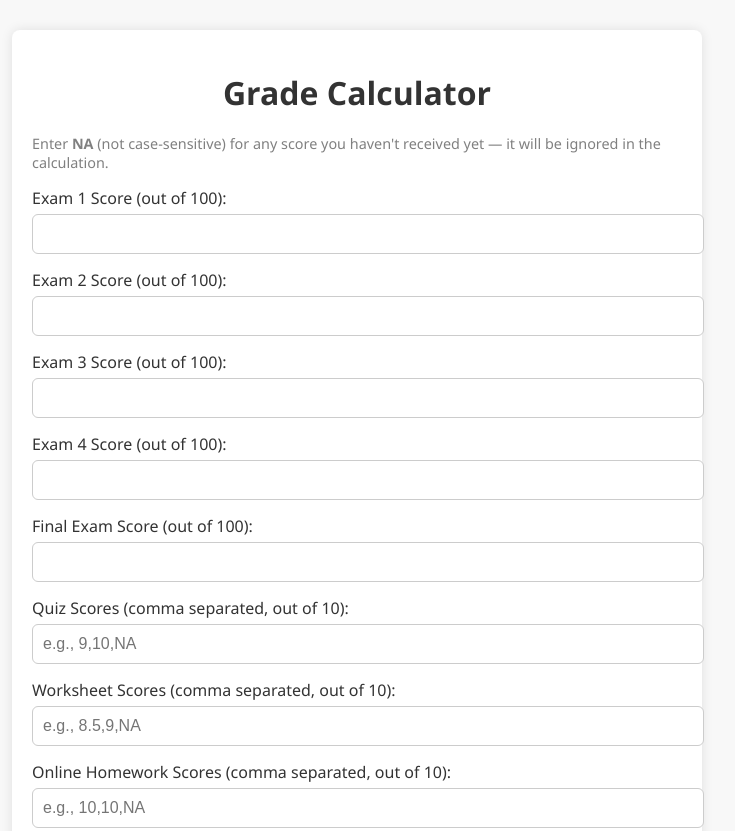
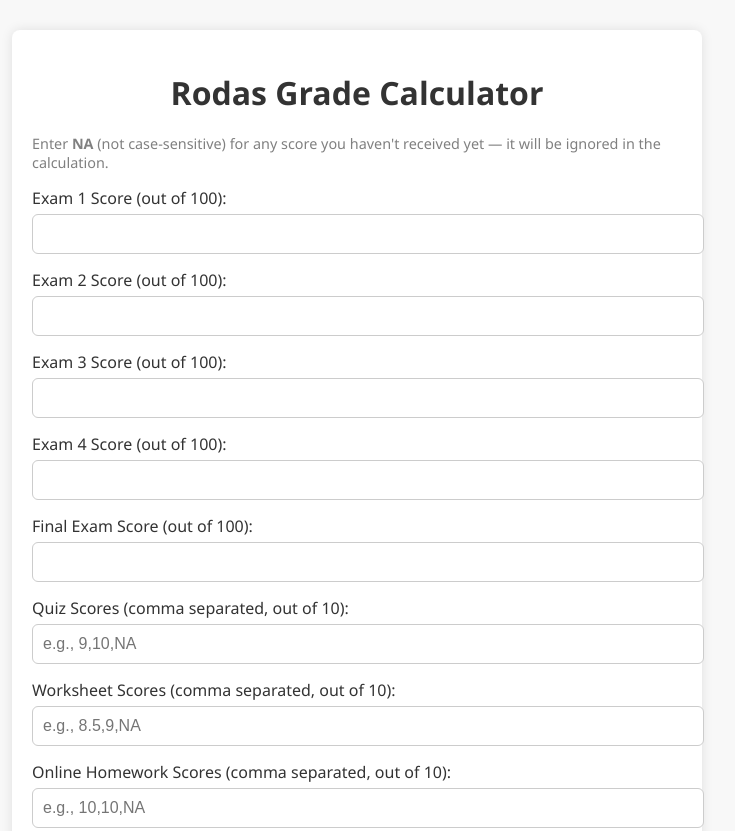
Before and after one commit to mussiebeyene/RODAS, a plain HTML site: page index.html in a window 1280 px wide. Shown: the top 831 px of the page, without its empty margins (283-1018 px from the left). Drawn offline with Linux system fonts and the light colour scheme.

Commit message:
Update index.html

```diff
--- a/index.html
+++ b/index.html
@@ -9,7 +9,7 @@
 </head>
 <body>
   <div class="container">
-    <h1>Grade Calculator</h1>
+    <h1>Rodas Grade Calculator</h1>
     <p style="color: gray; font-size: 0.9em; margin-bottom: 15px;">
       Enter <strong>NA</strong> (not case-sensitive) for any score you haven't received yet — it will be ignored in the calculation.
     </p>
```
